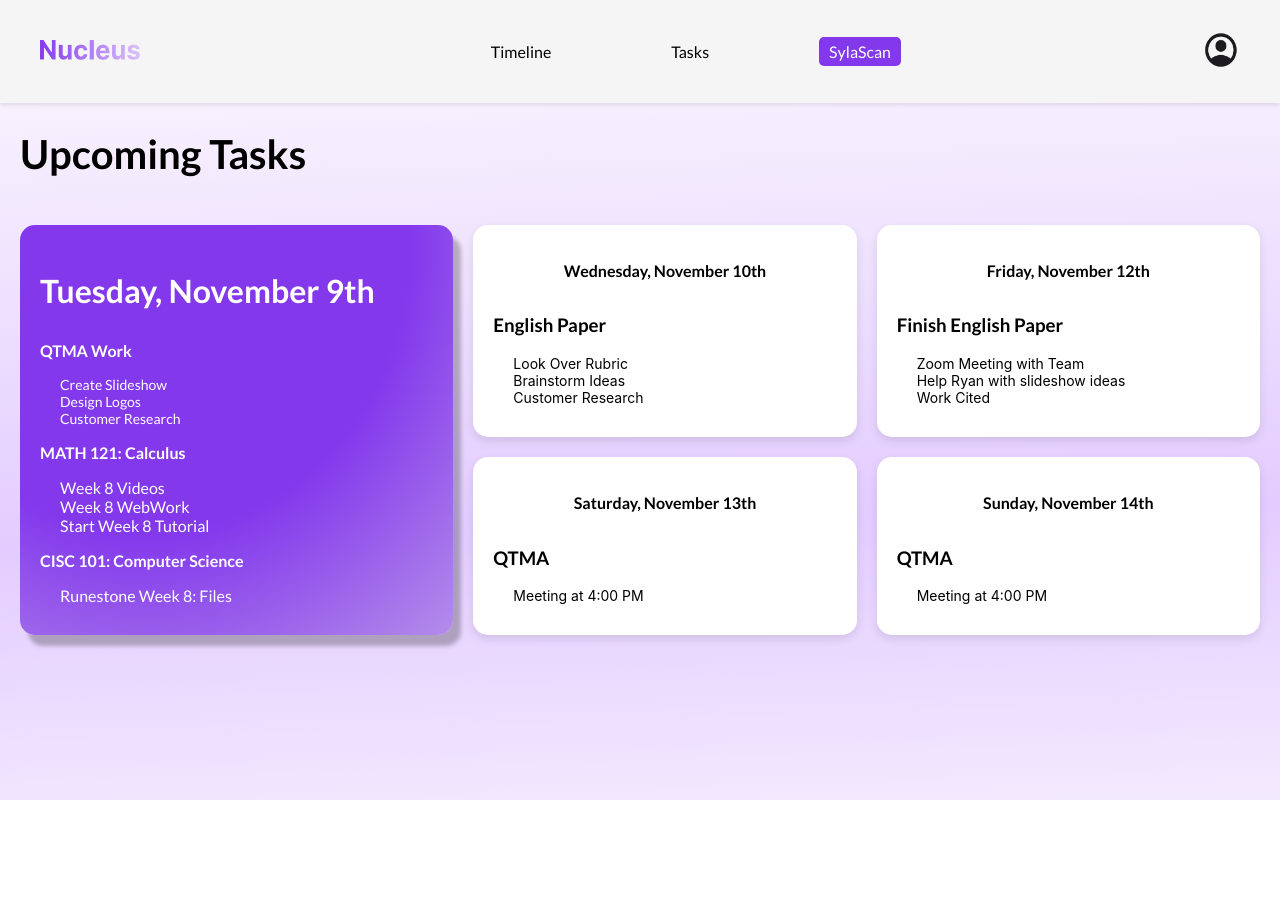
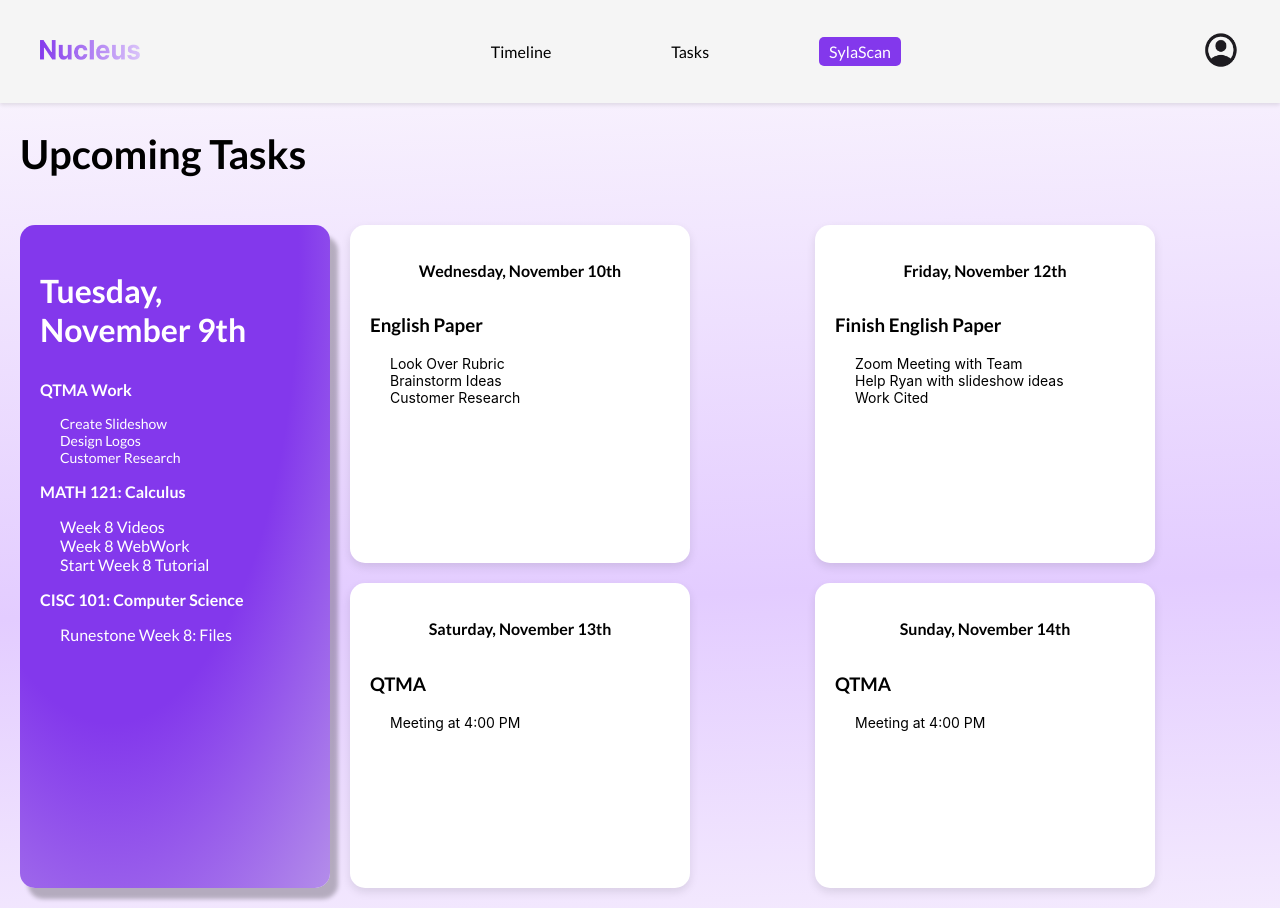
Before and after one commit to kayne-lee/team-MC, a React (Create React App) app in the folder syllabus/: page /tasksPage in a window 1280 px wide. Before the commit the page ends 800 px from the top, so only its background shows below. Built offline with nearby package versions, Linux system fonts and the light colour scheme.

Commit message:
added max and min widths

```diff
--- a/syllabus/src/styles/tasksPage.css
+++ b/syllabus/src/styles/tasksPage.css
@@ -11,7 +11,7 @@
     display: flex;
     gap: 20px;
     padding: 20px;
-    min-height: 50vh;
+    min-height: 663px;
 
 }
 
@@ -25,6 +25,10 @@
     padding: 20px;
     display: flex;
     flex-direction: column;
+    max-width: 459px;
+    flex-shrink: 0;
+    max-width: 270px;
+    min-width: 270px;
 }
 
 .left-box h2 {
@@ -37,12 +41,6 @@
     list-style: disc;
 }
 
-/* Edit Icon */
-.edit-icon {
-    font-size: 24px;
-    text-align: right;
-    cursor: pointer;
-}
 
 /* Right Grid */
 .right-grid {
@@ -60,6 +58,8 @@
     box-shadow: 0 4px 10px rgba(0, 0, 0, 0.1);
     display: flex;
     flex-direction: column;
+    max-width: 300px;
+    min-width: 300px;
 }
 
 .grid-box ul {
```
